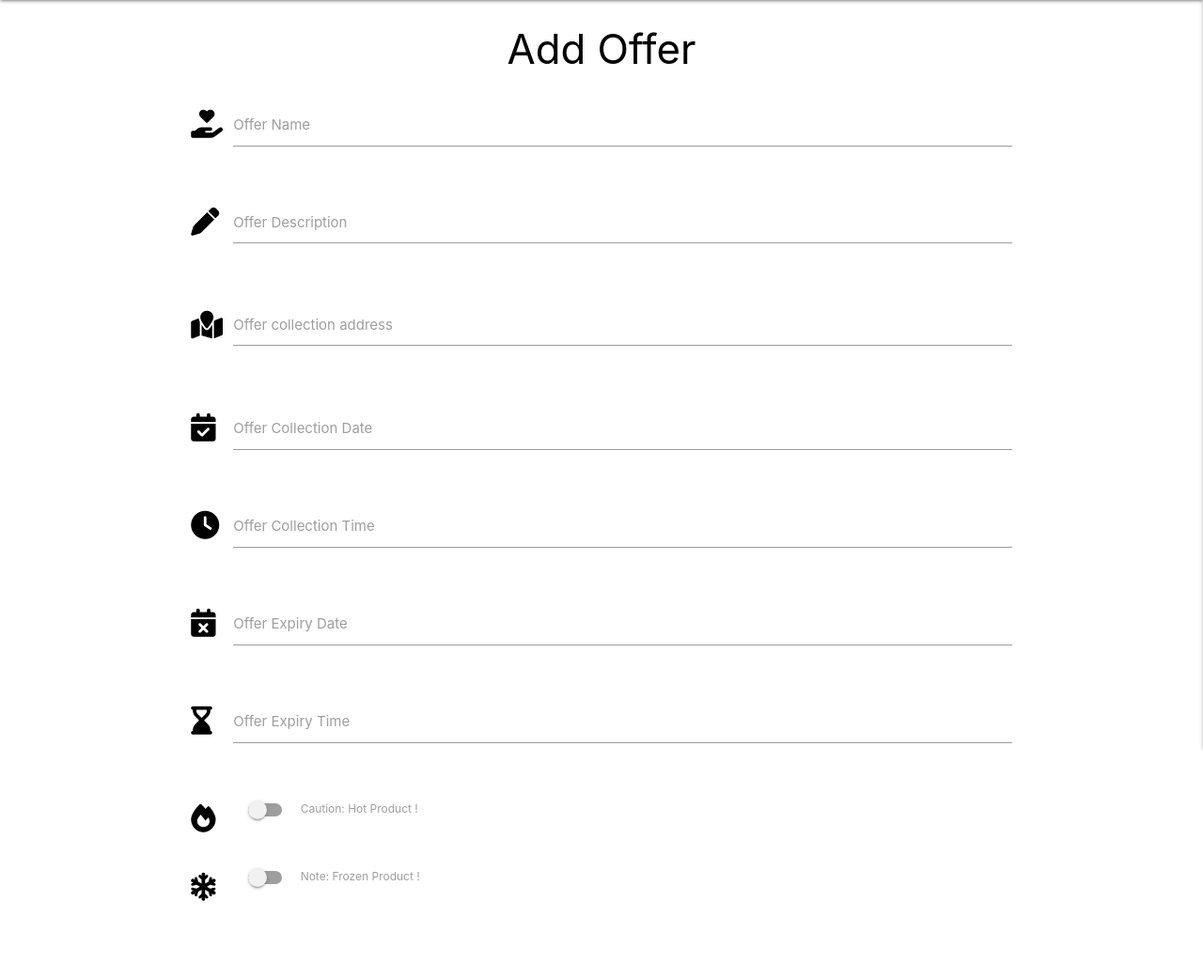
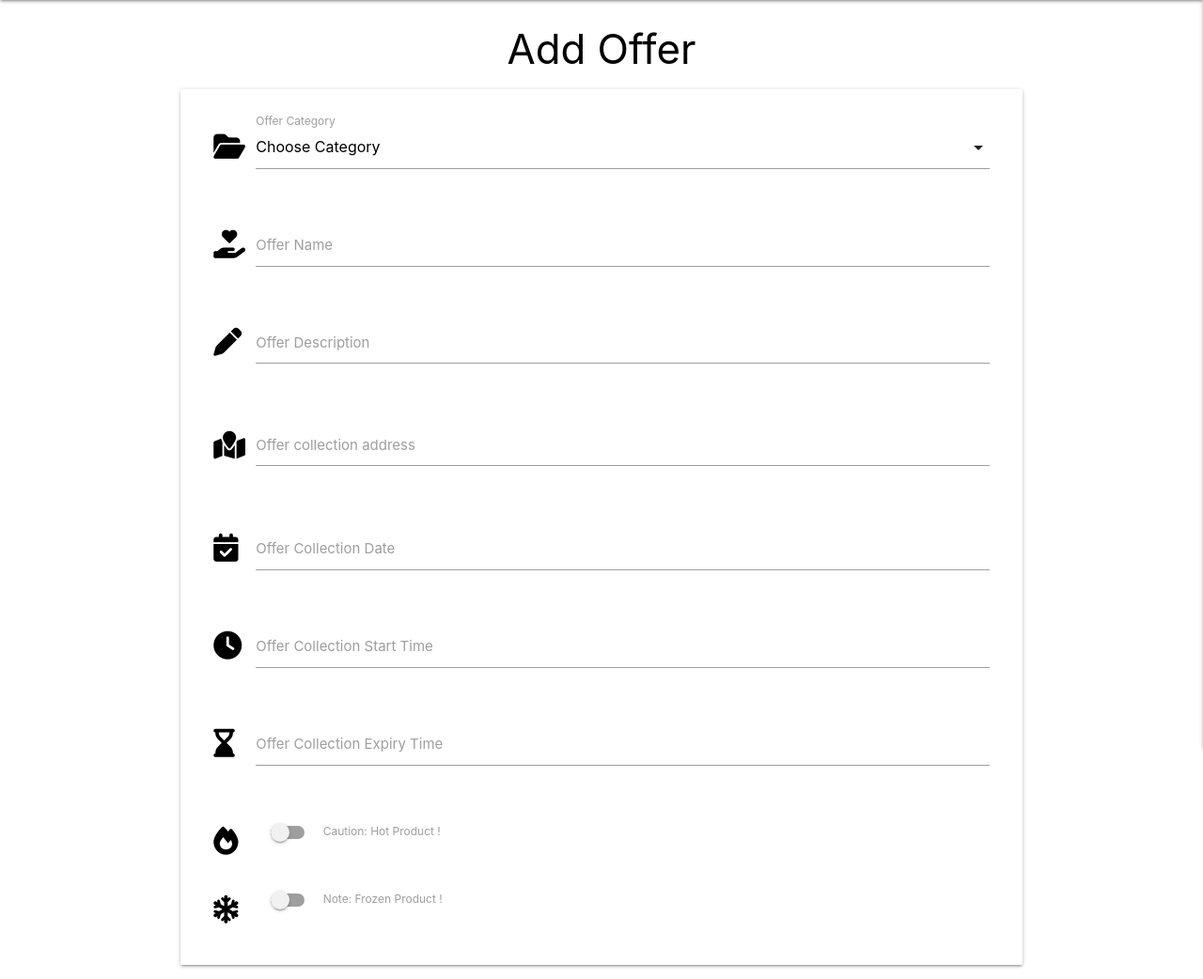
Before and after one commit to Code-Institute-Submissions/Morpheus-23-my-dutch-life_JulRseub, a Flask app: page /add_offer in a window 1280 px wide. Shown: the part 64-1106 px from the top of the page at 94% size. Before the commit the page ends 1023 px from the top, so only its background shows below. Run offline with Flask 2, Linux system fonts and the light colour scheme; data that the repository does not hold is empty; some libraries are stand-ins or nearby versions.

Commit message:
Added categies dropdown

```diff
--- a/app.py
+++ b/app.py
@@ -104,7 +104,8 @@ def logout():
 
 @app.route("/add_offer")
 def add_offer():
-    return render_template("add_offer.html")
+    categories = mongo.db.categories.find().sort("category_name", 1)
+    return render_template("add_offer.html", categories=categories)
 
 
 if __name__ == "__main__":
--- a/static/js/script.js
+++ b/static/js/script.js
@@ -6,6 +6,14 @@ $(document).ready(function(){
   $(".sidenav").sidenav({edge: "right"});
   $('.collapsible').collapsible();
   $('.tooltipped').tooltip();
-  $('.datepicker').datepicker();
+  $("select").formSelect();
+  $('.datepicker').datepicker({
+    format: "dd mmm, yyyy",
+    yearRange: 1,
+    showClearBtn: true,
+    i18n: {
+      done: "Select"
+    }
+  });
   $('.timepicker').timepicker();
 });
--- a/templates/add_offer.html
+++ b/templates/add_offer.html
@@ -3,8 +3,20 @@
 
 <h3 class="black-text center-align">Add Offer</h3>
 
-<div class="row">
+<div class="row card-panel beige lighten-3">
     <form class="col s12" method="POST" action="">
+        <div class="row">
+            <div class="input-field col s12">
+                <i class="fas fa-folder-open prefix black-text"></i>
+                <select id="category_name" name="category_name" class="validate" required>
+                    <option value="" disabled selected>Choose Category</option>
+                    {% for category in categories %}
+                        <option value="{{ category.category_name }}">{{ category.category_name }}</option>
+                    {% endfor %}
+                </select>
+                <label for="category_name">Offer Category</label>
+            </div>
+        </div>
         <div class="row">
             <div class="input-field col s12">
                 <i class="fa-solid fa-hand-holding-heart prefix black-text"></i>
@@ -17,7 +29,7 @@
             <div class="input-field col s12">
                 <i class="fa-solid fa-pen prefix black-text"></i>
                 <textarea id="offer_description" name="offer_description" minlength="10" maxlength="200"
-                    class="materialize-textarea"></textarea> <label for="textarea1"></label>
+                    class="materialize-textarea validate" required></textarea>
                 <label for="offer_description">Offer Description</label>
             </div>
         </div>
@@ -25,7 +37,7 @@
             <div class="input-field col s12">
                 <i class="fa-solid fa-map-location prefix black-text"></i>
                 <textarea id="offer_collection_point" name="offer_collection_point" minlength="10" maxlength="200"
-                    class="materialize-textarea"></textarea> <label for="textarea1"></label>
+                    class="materialize-textarea validate" required></textarea>
                 <label for="offer_collection_point">Offer collection address</label>
             </div>
         </div>
@@ -42,26 +54,17 @@
                 <i class="fa-solid fa-clock prefix black-text"></i>
                 <input id="offer_collection_time" name="offer_collection_time" type="text" class="timepicker validate"
                     required>
-                <label for="offer_collection_time">Offer Collection Time</label>
-            </div>
-        </div>
-
-        <div class="row">
-            <div class="input-field col s12">
-                <i class="fa-solid fa-calendar-xmark prefix black-text"></i>
-                <input id="offer_expiry_date" name="offer_expiry_date" type="text" class="datepicker validate" required>
-                <label for="offer_expiry_date">Offer Expiry Date</label>
+                <label for="offer_collection_time">Offer Collection Start Time</label>
             </div>
         </div>
         <div class="row">
             <div class="input-field col s12">
                 <i class="fa-solid fa-hourglass-end prefix black-text"></i>
                 <input id="offer_expiry_time" name="offer_expiry_time" type="text" class="timepicker validate" required>
-                <label for="offer_expiry_time">Offer Expiry Time</label>
+                <label for="offer_expiry_time">Offer Collection Expiry Time</label>
             </div>
         </div>
-
-        <div class="row">
+        <div id="hot_product_id" class="row">
             <div class="input-field col s12">
                 <div class="switch">
                     <i class="fa-solid fa-fire prefix black-text"></i>
@@ -73,8 +76,7 @@
                 </div>
             </div>
         </div>
-
-        <div class="row">
+        <div id="frozen_product_id" class="row">
             <div class="input-field col s12">
                 <div class="switch">
                     <i class="fa-solid fa-snowflake prefix black-text"></i>
@@ -86,8 +88,6 @@
                 </div>
             </div>
         </div>
-
-
     </form>
 </div>
 
```
